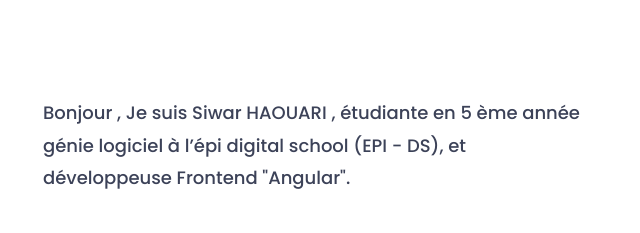
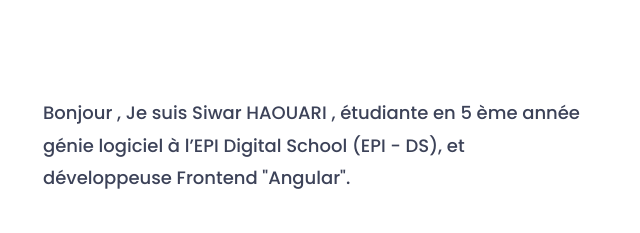
Before and after one commit to siwar-haouari/Portfolio_siwar_HAOUARI, a plain HTML site: page index.html in a window 1280 px wide. Shown: the part 1020-1253 px from the top of the page, 27-667 px from the left. Drawn offline with nearby package versions, Linux system fonts and the light colour scheme.

Commit message:
'first-commit'

```diff
--- a/index.html
+++ b/index.html
@@ -128,7 +128,7 @@
 							<div class="single-about-txt">
 								<h3>
 									Bonjour , Je suis Siwar HAOUARI ,
-									étudiante en 5 ème année génie logiciel à l’épi digital school (EPI - DS),
+									étudiante en 5 ème année génie logiciel à l’EPI Digital School (EPI - DS),
 									et développeuse Frontend "Angular".
 								</h3>
 								<p>
```
Also changed, not shown: 1 other file.
